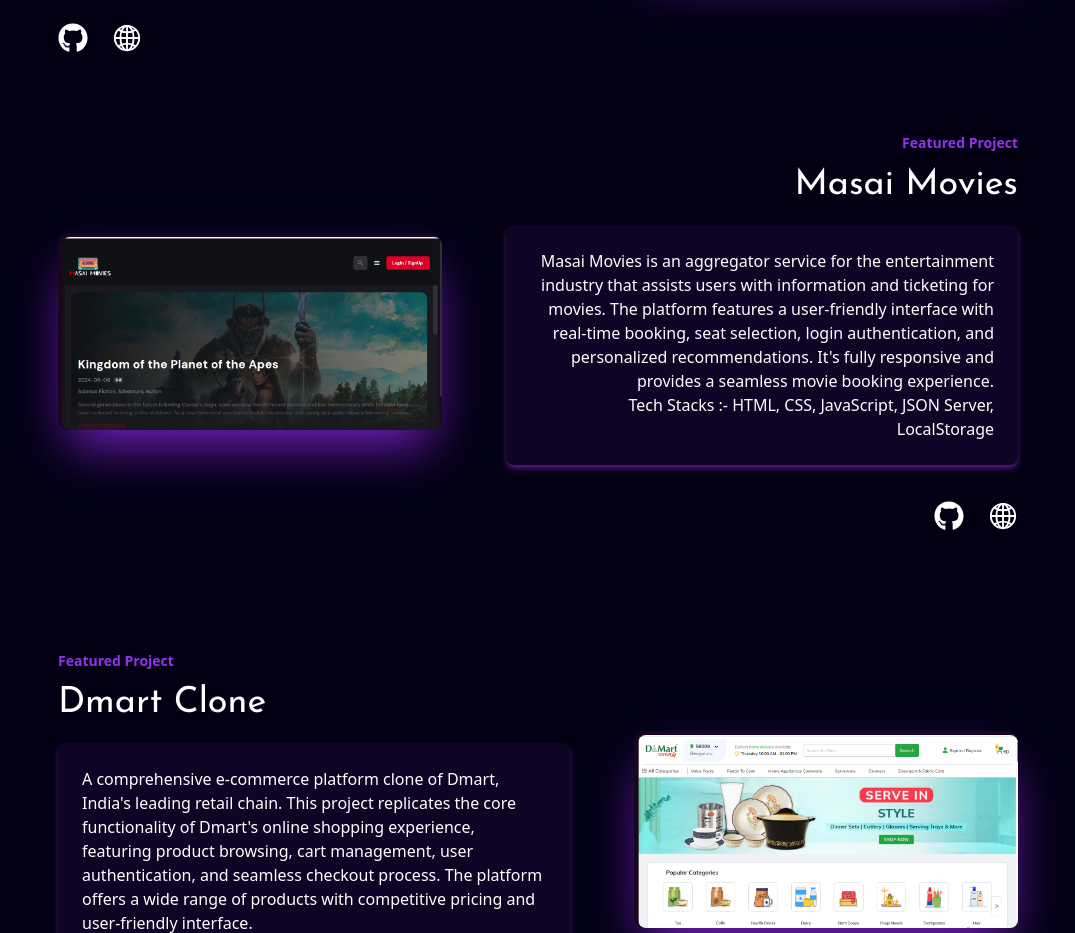
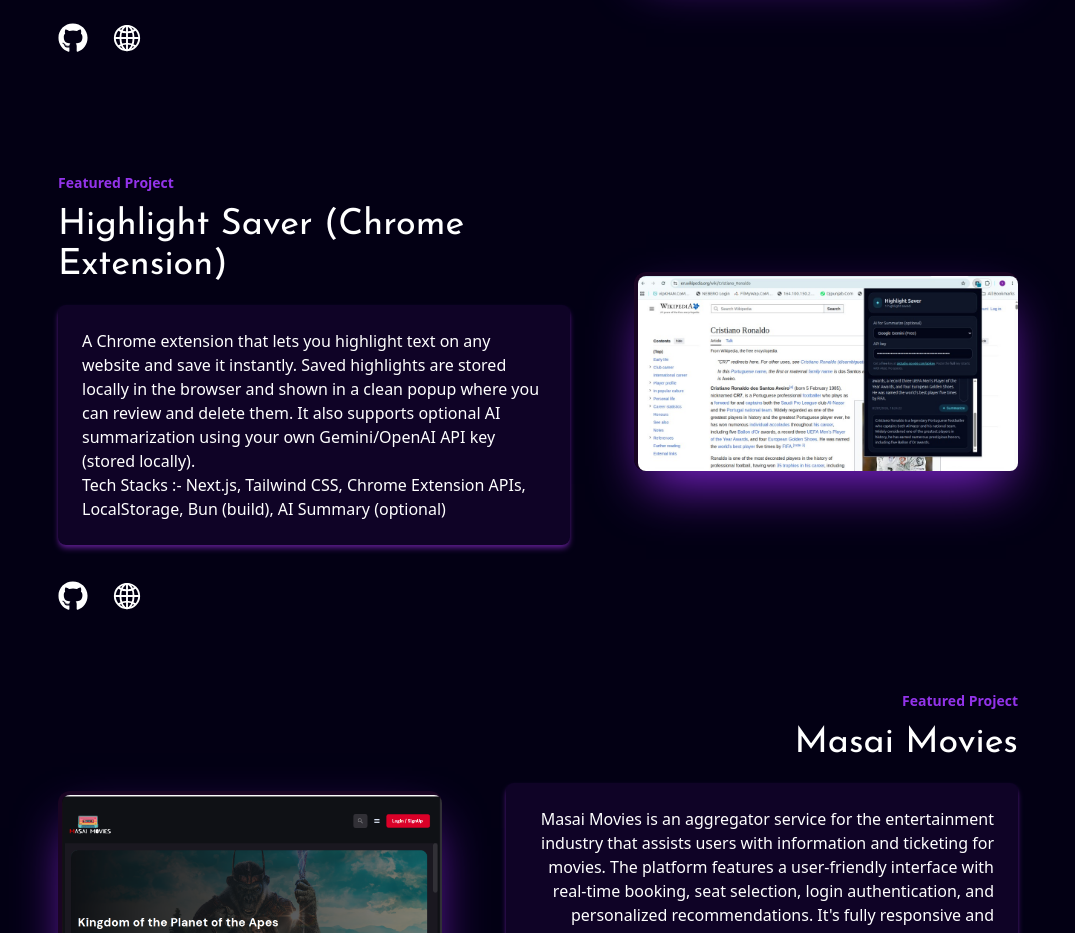
Before and after one commit to vibhor121/portfolio-abc, a React (Vite) app: page / in a window 1280 px wide. Shown: the part 4980-5913 px from the top of the page, without its empty margins (102-1177 px from the left). Built offline with nearby package versions, Linux system fonts and the light colour scheme; a web font is replaced by a local one.

Commit message:
Added new project

```diff
--- a/src/Components/Projects.jsx
+++ b/src/Components/Projects.jsx
@@ -51,6 +51,56 @@
               <img
                 src="/online-learning1.png"
                 alt="EduLearn Screenshot"
+                className="rounded-lg"
+              />
+            </a>
+          </div>
+        </motion.div>
+        <motion.div
+          initial={{ x: -100, opacity: 0 }}
+          whileInView={{ x: 0, opacity: 1 }}
+          transition={{ duration: 0.5, delay: 0.5 }}
+          viewport={{ once: true }}
+          className="relative flex flex-col-reverse md:flex-row items-center justify-center mt-20 md:space-x-16"
+        >
+          {/* content */}
+          <div className="text-white w-[85%] mt-10 md:w-[40%]">
+            <h1 className="text-sm text-purple-600 font-semibold">
+              Featured Project
+            </h1>
+            <h1 className="text-4xl font-bold mt-3 mb-5 josefin-sans-font">
+              Highlight Saver (Chrome Extension)
+            </h1>
+            <p className="mt-4 bg-purple-700 bg-opacity-10 shadow-md shadow-purple-900 background-blur p-6 rounded-lg">
+              A Chrome extension that lets you highlight text on any website and
+              save it instantly. Saved highlights are stored locally in the
+              browser and shown in a clean popup where you can review and delete
+              them. It also supports optional AI summarization using your own
+              Gemini/OpenAI API key (stored locally). <br />
+              Tech Stacks :- Next.js, Tailwind CSS, Chrome Extension APIs,
+              LocalStorage, Bun (build), AI Summary (optional)
+            </p>
+            <div className="flex gap-6 mt-9 text-3xl">
+              <a
+                href="https://github.com/vibhor121/cactro050726"
+                target="_blank"
+              >
+                <FaGithub />
+              </a>
+              <a
+                href="https://drive.google.com/file/d/1--Tf2TEPQxwz4Ma6j4IZLjh_MegT9da6/view"
+                target="_blank"
+              >
+                <IoGlobeOutline />
+              </a>
+            </div>
+          </div>
+          {/* img */}
+          <div className="md:w-[30%] w-[85%] relative rounded-xl border-l-4 border-t-4 border-[#1a0523] shadow-2xl shadow-purple-700">
+            <a href="https://github.com/vibhor121/cactro050726" target="_blank">
+              <img
+                src="/highlight-saver-demo.jpg"
+                alt="Highlight Saver Chrome Extension Screenshot"
                 className="rounded-lg"
               />
             </a>
```
Also changed, not shown: public/highlight-saver-demo.jpg (added).
